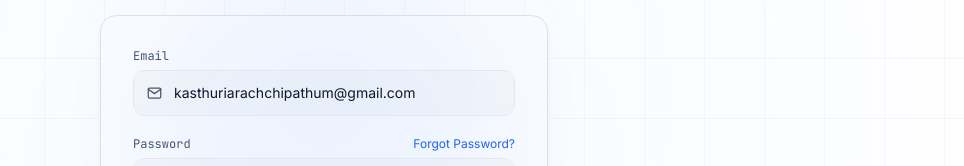
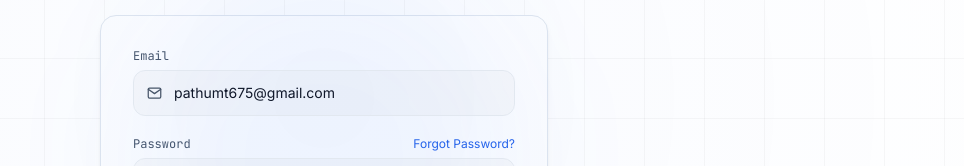
Before and after one commit to ThimiraPathum/My-Portfolio, a React app in the folder frontend/: page /admin/login in a window 1280 px wide. Shown: the part 302-468 px from the top of the page, without its empty margins (316-1280 px from the left). Built offline with nearby package versions, Linux system fonts and the light colour scheme; no server answers; the HTML template or start-up script is replaced by a standard one.

Commit message:
Fix local CORS issues and update default login email

```diff
--- a/frontend/src/pages/admin/Login.tsx
+++ b/frontend/src/pages/admin/Login.tsx
@@ -6,7 +6,7 @@ import { useAuth } from '../../context/AuthContext';
 import toast from 'react-hot-toast';
 
 export default function AdminLogin() {
-  const [email, setEmail] = useState('kasthuriarachchipathum@gmail.com');
+  const [email, setEmail] = useState('pathumt675@gmail.com');
   const [password, setPassword] = useState('');
   const [loading, setLoading] = useState(false);
   const { loginFn } = useAuth();
```
Also changed, not shown: 1 other file (tests, documents, lock files or other folders).
